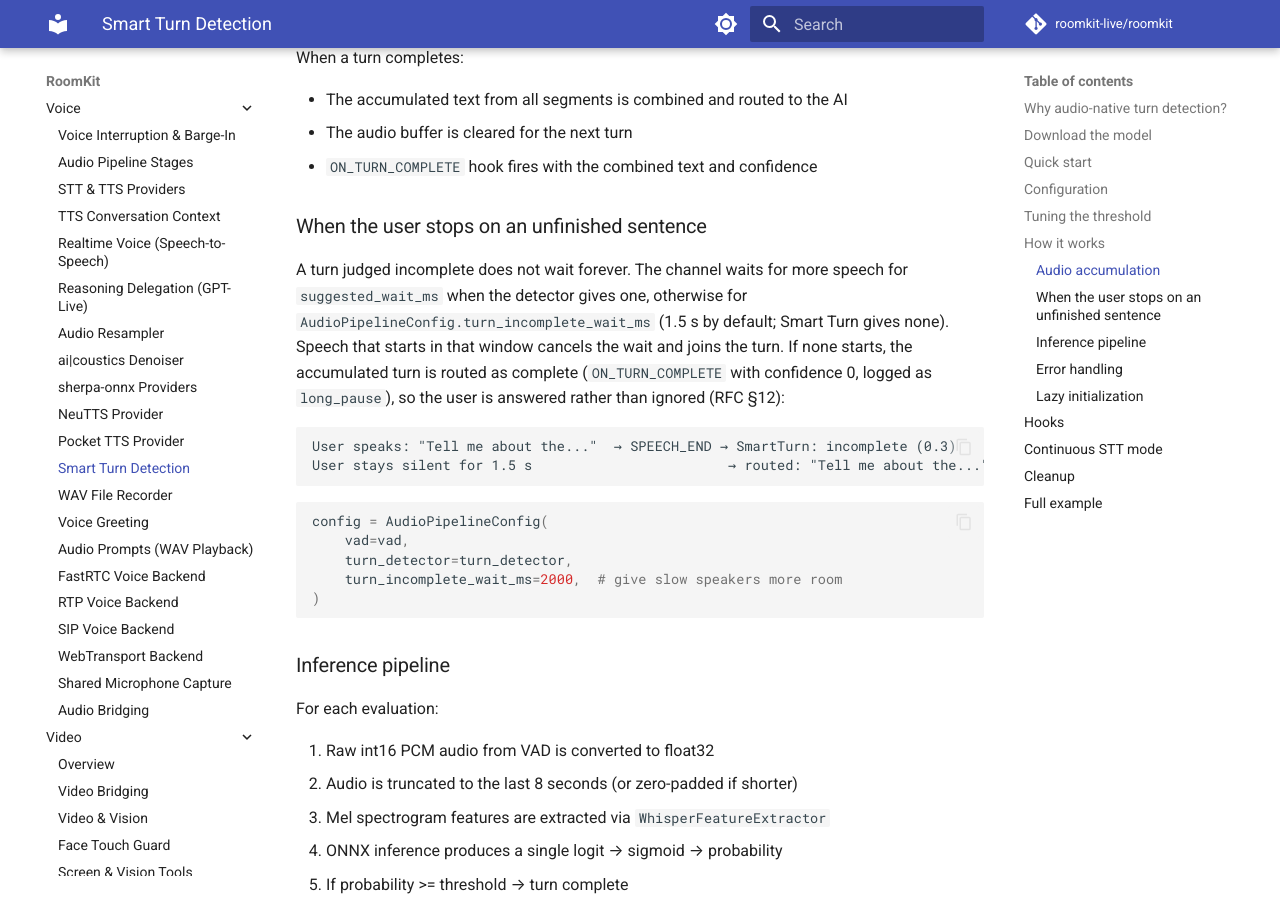
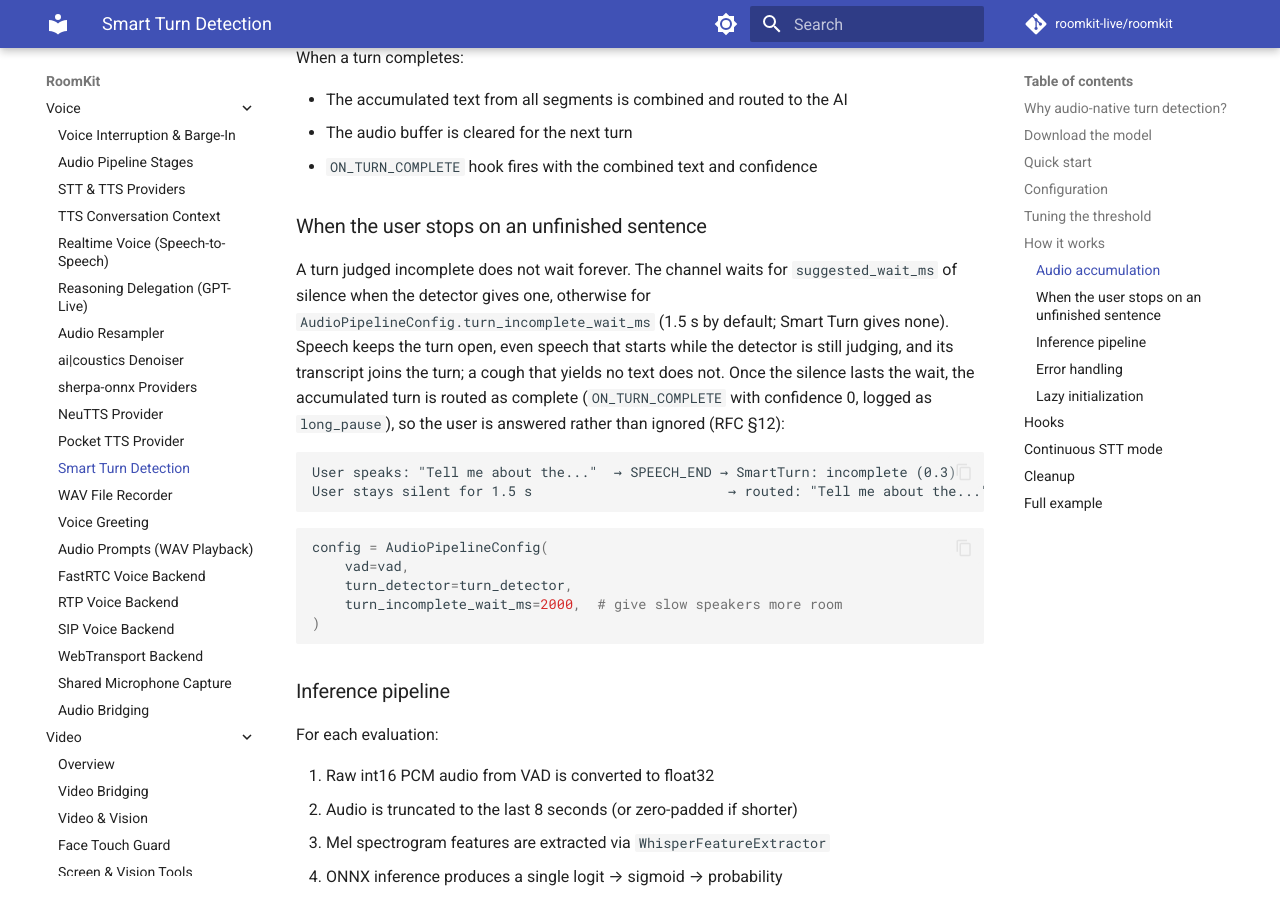
Before and after one commit to roomkit-live/roomkit-docs, an MkDocs documentation site: the page built from docs/guides/smart-turn.md, in a window 1280 px wide and 900 px high, scrolled down 3441 px. Built offline with MkDocs 1.6.1 and Material for MkDocs 9.7.7, drawn with Linux system fonts in a browser that asks for light colours; comment, search, counter and statistics services are not loaded.

Commit message:
docs(guides): the turn wait counts silence (RMK-218)

```diff
--- a/docs/guides/smart-turn.md
+++ b/docs/guides/smart-turn.md
@@ -145,11 +145,13 @@ When a turn completes:
 
 ### When the user stops on an unfinished sentence
 
-A turn judged incomplete does not wait forever. The channel waits for more
-speech for `suggested_wait_ms` when the detector gives one, otherwise for
+A turn judged incomplete does not wait forever. The channel waits for
+`suggested_wait_ms` of silence when the detector gives one, otherwise for
 `AudioPipelineConfig.turn_incomplete_wait_ms` (1.5 s by default; Smart Turn
-gives none). Speech that starts in that window cancels the wait and joins the
-turn. If none starts, the accumulated turn is routed as complete
+gives none). Speech keeps the turn open, even speech that starts while the
+detector is still judging, and its transcript joins the turn; a cough that
+yields no text does not. Once the silence lasts the wait, the accumulated turn
+is routed as complete
 (`ON_TURN_COMPLETE` with confidence 0, logged as `long_pause`), so the user is
 answered rather than ignored (RFC §12):
 
```
